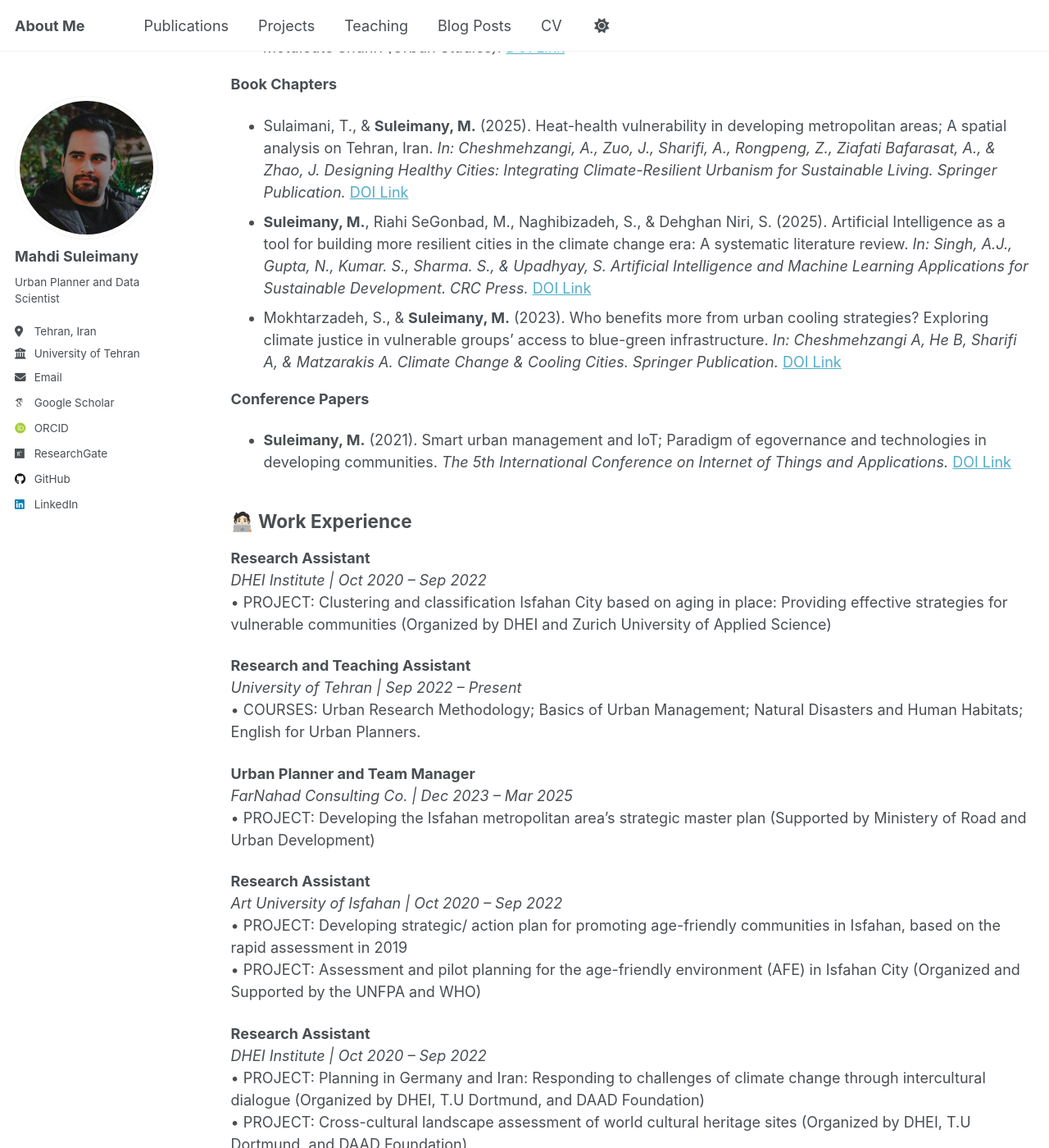
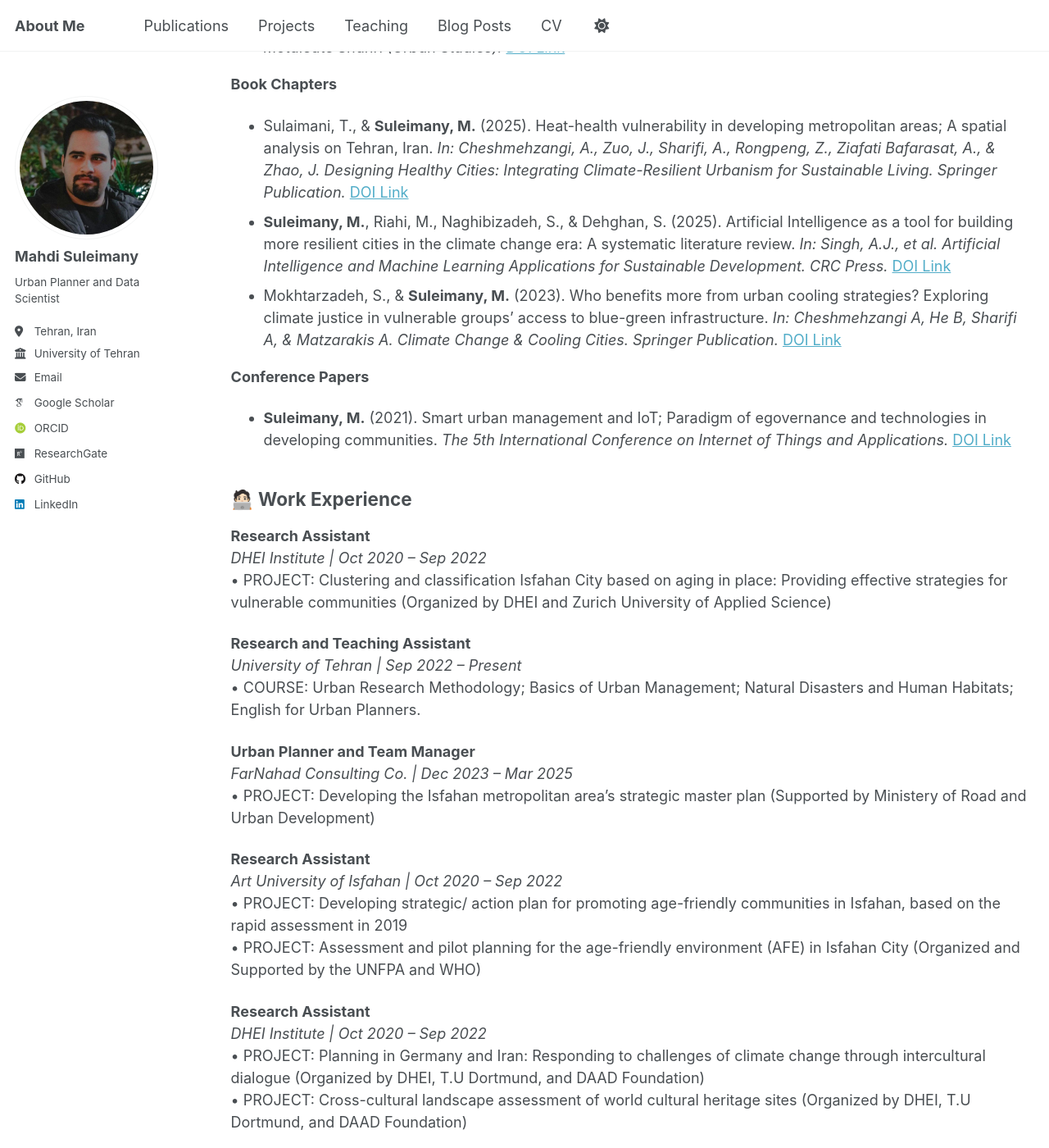
Before and after one commit to mo-soleimani/mo-soleimani.github.io, a Jekyll site: the page built from _pages/cv.md, in a window 1280 px wide and 1400 px high, scrolled down 963 px. Shown: the whole window at 82% size. Built offline with Jekyll 4.4.1, drawn with Linux system fonts in a browser that asks for light colours; some web fonts are replaced.

Commit message:
Update cv.md

```diff
--- a/_pages/cv.md
+++ b/_pages/cv.md
@@ -35,7 +35,7 @@ redirect_from:
 
 **Book Chapters**
 - Sulaimani, T., & **Suleimany, M.** (2025). Heat-health vulnerability in developing metropolitan areas; A spatial analysis on Tehran, Iran. *In: Cheshmehzangi, A., Zuo, J., Sharifi, A., Rongpeng, Z., Ziafati Bafarasat, A., & Zhao, J. Designing Healthy Cities: Integrating Climate-Resilient Urbanism for Sustainable Living. Springer Publication.* [DOI Link](https://doi.org/10.1007/978-981-96-5538-0_2)
-- **Suleimany, M.**, Riahi SeGonbad, M., Naghibizadeh, S., & Dehghan Niri, S. (2025). Artificial Intelligence as a tool for building more resilient cities in the climate change era: A systematic literature review. *In: Singh, A.J., Gupta, N., Kumar. S., Sharma. S., & Upadhyay, S. Artificial Intelligence and Machine Learning Applications for Sustainable Development. CRC Press.* [DOI Link](http://dx.doi.org/10.1201/9781003581246-3)
+- **Suleimany, M.**, Riahi, M., Naghibizadeh, S., & Dehghan, S. (2025). Artificial Intelligence as a tool for building more resilient cities in the climate change era: A systematic literature review. *In: Singh, A.J., et al. Artificial Intelligence and Machine Learning Applications for Sustainable Development. CRC Press.* [DOI Link](http://dx.doi.org/10.1201/9781003581246-3)
 - Mokhtarzadeh, S., & **Suleimany, M.** (2023). Who benefits more from urban cooling strategies? Exploring climate justice in vulnerable groups’ access to blue-green infrastructure. *In: Cheshmehzangi A, He B, Sharifi A, & Matzarakis A. Climate Change & Cooling Cities. Springer Publication.* [DOI Link](https://doi.org/10.1007/978-981-99-3675-5_15)
 
 **Conference Papers**
@@ -49,7 +49,7 @@ redirect_from:
 
 **Research and Teaching Assistant**
 *University of Tehran | Sep 2022 – Present*
-• COURSES: Urban Research Methodology; Basics of Urban Management; Natural Disasters and Human Habitats; English for Urban Planners.
+• COURSE: Urban Research Methodology; Basics of Urban Management; Natural Disasters and Human Habitats; English for Urban Planners.
 
 **Urban Planner and Team Manager**
 *FarNahad Consulting Co. | Dec 2023 – Mar 2025*
```
